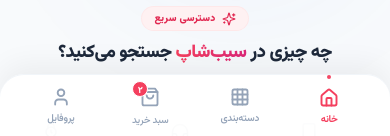
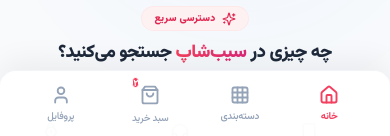
Before and after one commit to mohsenalz77/mini-shop-v2, a Next.js app: page / in a window 390 px wide. Shown: the part 706-842 px from the top of the page. Built offline with nearby package versions, Linux system fonts and the light colour scheme.

Commit message:
Update Header.js

```diff
--- a/src/components/Header.js
+++ b/src/components/Header.js
@@ -6,14 +6,13 @@ import {
   Smartphone, Laptop, Headphones, Home, Grid, X, Bell
 } from 'lucide-react';
 import Link from 'next/link';
-// ایمپورت هوک مسیرخوانی برای اکتیو کردن آیکون‌های پایین موبایل
 import { usePathname } from 'next/navigation';
 
 export default function Header() {
   const [isMenuVisible, setIsMenuVisible] = useState(true);
   const [lastScrollY, setLastScrollY] = useState(0);
   const [isMobileMenuOpen, setIsMobileMenuOpen] = useState(false);
-  const pathname = usePathname(); // خواندن مسیر فعلی مرورگر
+  const pathname = usePathname();
 
   useEffect(() => {
     const controlNavbar = () => {
@@ -30,6 +29,11 @@ export default function Header() {
     window.addEventListener('scroll', controlNavbar);
     return () => window.removeEventListener('scroll', controlNavbar);
   }, [lastScrollY]);
+
+  // فیکس خودکار: بسته شدن کشوی موبایل با تغییر صفحه
+  useEffect(() => {
+    setIsMobileMenuOpen(false);
+  }, [pathname]);
 
   return (
     <>
@@ -166,61 +170,66 @@ export default function Header() {
       <div className="w-full h-[120px] md:h-40 block shrink-0"></div>
 
       {/* ========================================================================= */}
-      {/* ۴. ناوبری پایین موبایل (Bottom Navigation - کاملاً هوشمند و داینامیک) */}
+      {/* ۴. ناوبری پایین موبایل (نسخه کاملاً فیکس شده بصری و دکمه‌ای) */}
       {/* ========================================================================= */}
-      <nav className="md:hidden fixed bottom-0 left-0 right-0 bg-white/95 backdrop-blur-xl border-t border-slate-100 shadow-[0_-8px_30px_rgba(0,0,0,0.06)] z-50 px-4 py-2.5 rounded-t-3xl">
+      <nav className="md:hidden fixed bottom-0 left-0 right-0 bg-white/95 backdrop-blur-xl border-t border-slate-100 shadow-[0_-8px_30px_rgba(0,0,0,0.06)] z-50 px-4 py-2 rounded-t-2xl">
         <div className="flex items-center justify-around text-slate-400">
 
-          {/* خانه: تغییر کلاس ثابت به استیت هوشمند داینامیک بر اساس آدرس */}
+          {/* دکمه خانه - فقط زمانی قرمز است که در ریشه باشیم و منو باز نباشد */}
           <Link
             href="/"
-            className={`flex flex-col items-center gap-1 min-w-[60px] transition duration-200 ${
-              pathname === '/' ? 'text-rose-500 font-bold' : 'text-slate-400 font-medium hover:text-slate-700'
+            className={`flex flex-col items-center gap-1 min-w-[60px] py-1 transition duration-200 ${
+              pathname === '/' && !isMobileMenuOpen ? 'text-rose-500 font-bold scale-102' : 'text-slate-400 font-medium hover:text-slate-700'
             }`}
           >
-            {pathname === '/' && <span className="absolute top-0 w-1 h-1 bg-rose-500 rounded-full animate-pulse"></span>}
-            <Home className="w-5 h-5 mt-0.5 stroke-[2.3]" />
+            <Home className="w-5 h-5 stroke-[2.3]" />
             <span className="text-[10px] tracking-tight">خانه</span>
           </Link>
 
-          {/* دسته‌بندی */}
+          {/* دکمه دسته‌بندی - فعال‌سازی کشو با استایل مجزا */}
           <button
-            onClick={() => setIsMobileMenuOpen(true)}
-            className={`flex flex-col items-center gap-1 font-semibold min-w-[60px] transition duration-200 ${
-              isMobileMenuOpen ? 'text-rose-500' : 'text-slate-400 hover:text-slate-700'
+            onClick={() => setIsMobileMenuOpen(!isMobileMenuOpen)}
+            className={`flex flex-col items-center gap-1 font-semibold min-w-[60px] py-1 transition duration-200 ${
+              isMobileMenuOpen ? 'text-rose-500 font-bold scale-102' : 'text-slate-400 hover:text-slate-700'
             }`}
           >
             <Grid className="w-5 h-5 stroke-[2.2]" />
             <span className="text-[10px] tracking-tight">دسته‌بندی</span>
           </button>
 
-          {/* سبد خرید: تغییر رنگ هوشمند + فیکس اورجینال و لوکس دایره عدد کالا */}
+          {/* دکمه سبد خرید - فقط زمانی قرمز است که در روت /cart باشیم و منو باز نباشد */}
           <Link
             href="/cart"
-            className={`flex flex-col items-center gap-1 relative min-w-[60px] transition duration-200 ${
-              pathname === '/cart' ? 'text-rose-500 font-bold' : 'text-slate-400 font-medium hover:text-slate-700'
+            className={`flex flex-col items-center gap-1 min-w-[60px] py-1 transition duration-200 ${
+              pathname === '/cart' && !isMobileMenuOpen ? 'text-rose-500 font-bold scale-102' : 'text-slate-400 font-medium hover:text-slate-700'
             }`}
           >
-            {pathname === '/cart' && <span className="absolute top-0 w-1 h-1 bg-rose-500 rounded-full animate-pulse"></span>}
-            <div className="relative p-0.5">
+            {/* باکس آیکون با عرض فیکس برای مهار جابه‌جایی پوزیشن مطلق عدد */}
+            <div className="w-6 h-6 flex items-center justify-center relative">
               <ShoppingBag className="w-5 h-5 stroke-[2.2]" />
-              {/* ارتقای دیزاین کپسولی عدد: کوچک، خوانا، بدون کشیدگی و کاملاً متقارن */}
-              <span className="absolute -top-1 -left-1.5 bg-rose-500 text-white text-[9px] font-sans font-black w-4 h-4 rounded-full flex items-center justify-center leading-none shadow-xs border border-white">
+              {/* طراحی جدید و مینیاتوری دایره نوتیفیکیشن: کاملاً لوکس و متقارن با فونت انگلیسی بدون کشیدگی */}
+              <span className="absolute -top-1.5 -left-1.5 bg-rose-500 text-white text-[9px] font-sans font-black w-4.5 h-4.5 rounded-full flex items-center justify-center border border-white shadow-xs leading-none">
                 ۲
               </span>
             </div>
             <span className="text-[10px] tracking-tight">سبد خرید</span>
           </Link>
 
-          {/* پروفایل */}
-          <button className="flex flex-col items-center gap-1 text-slate-400 hover:text-slate-700 font-semibold min-w-[60px]">
+          {/* دکمه پروفایل */}
+          <button
+            className={`flex flex-col items-center gap-1 min-w-[60px] py-1 transition duration-200 ${
+              pathname === '/profile' && !isMobileMenuOpen ? 'text-rose-500 font-bold' : 'text-slate-400 font-medium hover:text-slate-700'
+            }`}
+          >
             <User className="w-5 h-5 stroke-[2.2]" />
             <span className="text-[10px] tracking-tight">پروفایل</span>
           </button>
         </div>
       </nav>
 
-      {/* ۵. منوی کشویی دسته‌بندی موبایل کماکان در زیر قرار دارد... */}
+      {/* ========================================================================= */}
+      {/* ۵. منوی کشویی دسته‌بندی موبایل (Bottom Drawer) */}
+      {/* ========================================================================= */}
       <div
         className={`fixed inset-0 bg-slate-900/50 backdrop-blur-xs z-50 transition-opacity duration-300 md:hidden ${
           isMobileMenuOpen ? 'opacity-100 pointer-events-auto' : 'opacity-0 pointer-events-none'
@@ -233,7 +242,7 @@ export default function Header() {
           }`}
           onClick={(e) => e.stopPropagation()}
         >
-          <div className="w-14 h-1.5 bg-slate-200 rounded-full mx-auto mb-5" onClick={() => setIsMobileMenuOpen(false)}></div>
+          <div className="w-14 h-1.5 bg-slate-200 rounded-full mx-auto mb-5 cursor-pointer" onClick={() => setIsMobileMenuOpen(false)}></div>
 
           <div className="flex items-center justify-between mb-6">
             <h3 className="text-base font-black text-slate-800">دسته‌بندی محصولات سیب‌شاپ</h3>
```
